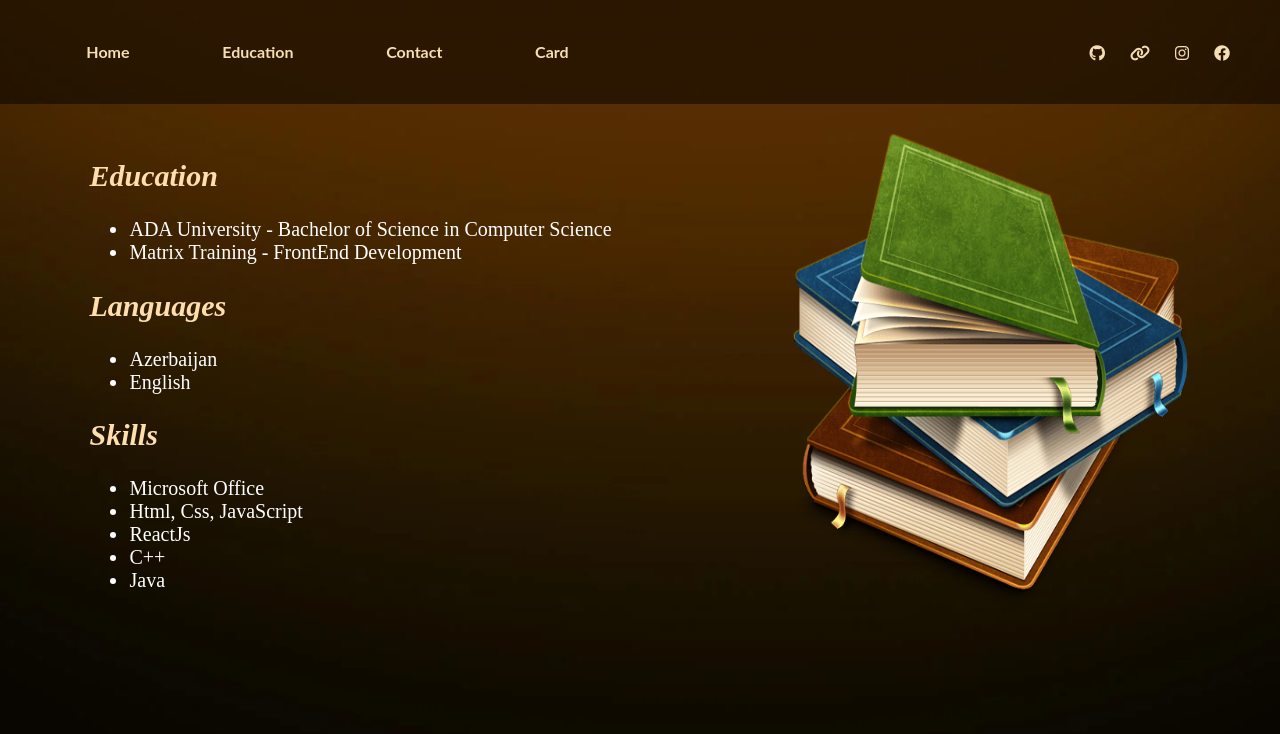
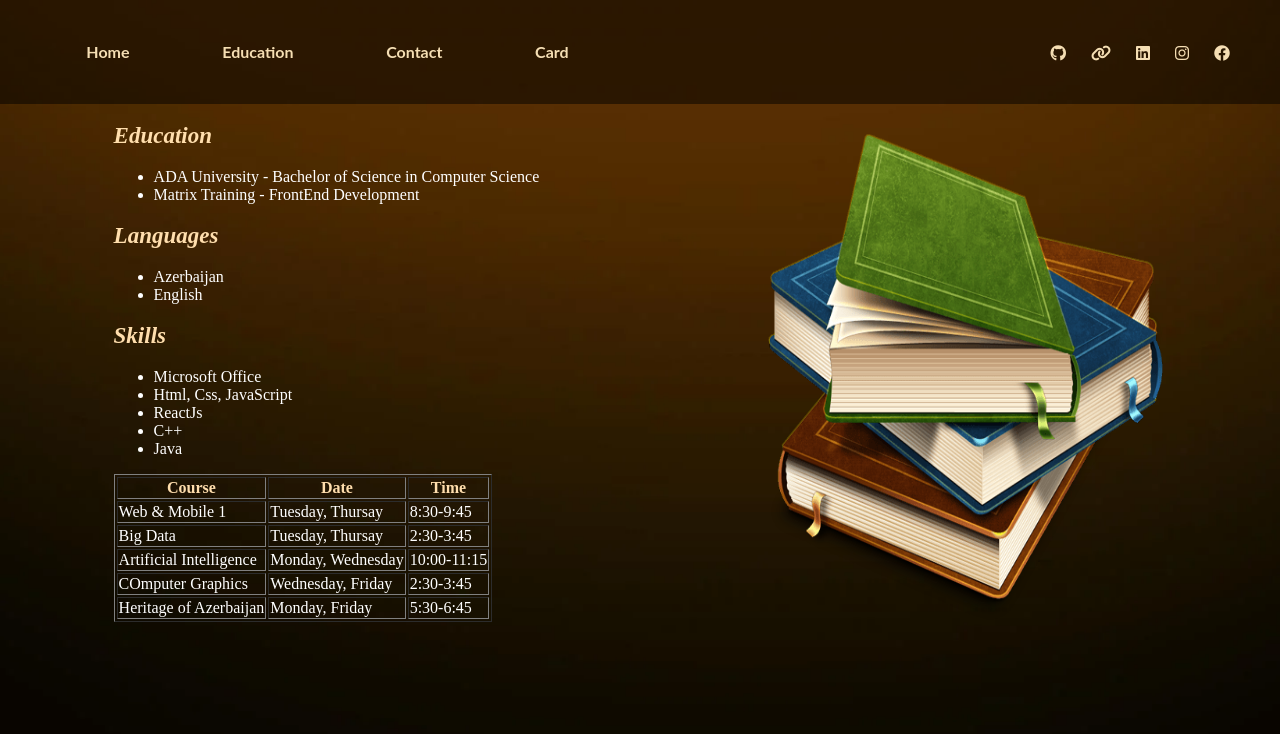
Before and after one commit to ilahaa/Assignment1-web1course, a plain HTML site: page public/education.html in a window 1280 px wide. Drawn offline with Linux system fonts and the light colour scheme.

Commit message:
add changes

```diff
--- a/assets/css/education.css
+++ b/assets/css/education.css
@@ -8,22 +8,23 @@
 .education-main{
     display: flex;
     justify-content: space-around;
-    margin-top: 30px;
 }
 img{
+    margin-top: 30px;
     width: 400px;
 }
 
 .education-texts{
     color: white;
 }
-.edu-txt{
-    font-size: 20px;
-}
+
 
 h1{
-    font-size: 30px;
+    font-size: 23px;
     font-style: italic;
     color: navajowhite;
     font-weight: 600;
 }
+.titles{
+    color: navajowhite;
+}
--- a/public/education.html
+++ b/public/education.html
@@ -18,7 +18,7 @@
     <section class="education">
     <nav class="myNavbar">
         <ul class="pages">
-            <li class="page-list"><a href="../main.html">Home</a></li>
+            <li class="page-list"><a href="../index.html">Home</a></li>
             <li class="page-list"><a href="./education.html">Education</a></li>
             <li class="page-list"><a href="./contact.html">Contact</a></li>
             <li class="page-list"><a href="./card.html">Card</a></li>
@@ -26,6 +26,7 @@
         <ul class="icons">
             <a target="_blank" href="https://github.com/ilahaa"><i class="fa-brands fa-github"></i></a>
             <a target="_blank" href=" https://ilahaa.github.io/Assignment1-web1course/"><i class="fa-solid fa-link" style="margin-left: 25px;"></i></a>
+            <a target="_blank" href="https://www.linkedin.com/in/ilaha-hasanli-65355a223"><i class="fa-brands fa-linkedin" style="margin-left: 25px;"></i></a>
             <a target="_blank" href=""><i class="fa-brands fa-instagram" style="margin-left: 25px;"></i></a>
             <a target="_blank" href=""><i class="fa-brands fa-facebook" style="margin-left: 25px;"></i></a>
         </ul>
@@ -51,6 +52,39 @@
                 <li>C++</li>
                 <li>Java</li>
             </ul>
+
+            <table border="1">
+                <tr class="titles">
+                    <th>Course</th>
+                    <th>Date</th>
+                    <th>Time</th>
+                </tr>
+                <tr>
+                    <td>Web & Mobile 1</td>
+                    <td>Tuesday, Thursay</td>
+                    <td>8:30-9:45</td>
+                </tr>
+                <tr>
+                    <td>Big Data</td>
+                    <td>Tuesday, Thursay</td>
+                    <td>2:30-3:45</td>
+                </tr>
+                <tr>
+                    <td>Artificial Intelligence</td>
+                    <td>Monday, Wednesday</td>
+                    <td>10:00-11:15</td>
+                </tr>
+                <tr>
+                    <td>COmputer Graphics</td>
+                    <td>Wednesday, Friday</td>
+                    <td>2:30-3:45</td>
+                </tr>
+                <tr>
+                    <td>Heritage of Azerbaijan</td>
+                    <td>Monday, Friday</td>
+                    <td>5:30-6:45</td>
+                </tr>
+            </table>
         </div>
         <img src="../assets/img/books.png" alt="">
     </div>
```
Also changed, not shown: assets/css/contact.css (added, +12 -0 lines), index.html (renamed from main.html, +1 -0 lines), public/contact.html (+43 -2 lines), public/home.html (deleted).
